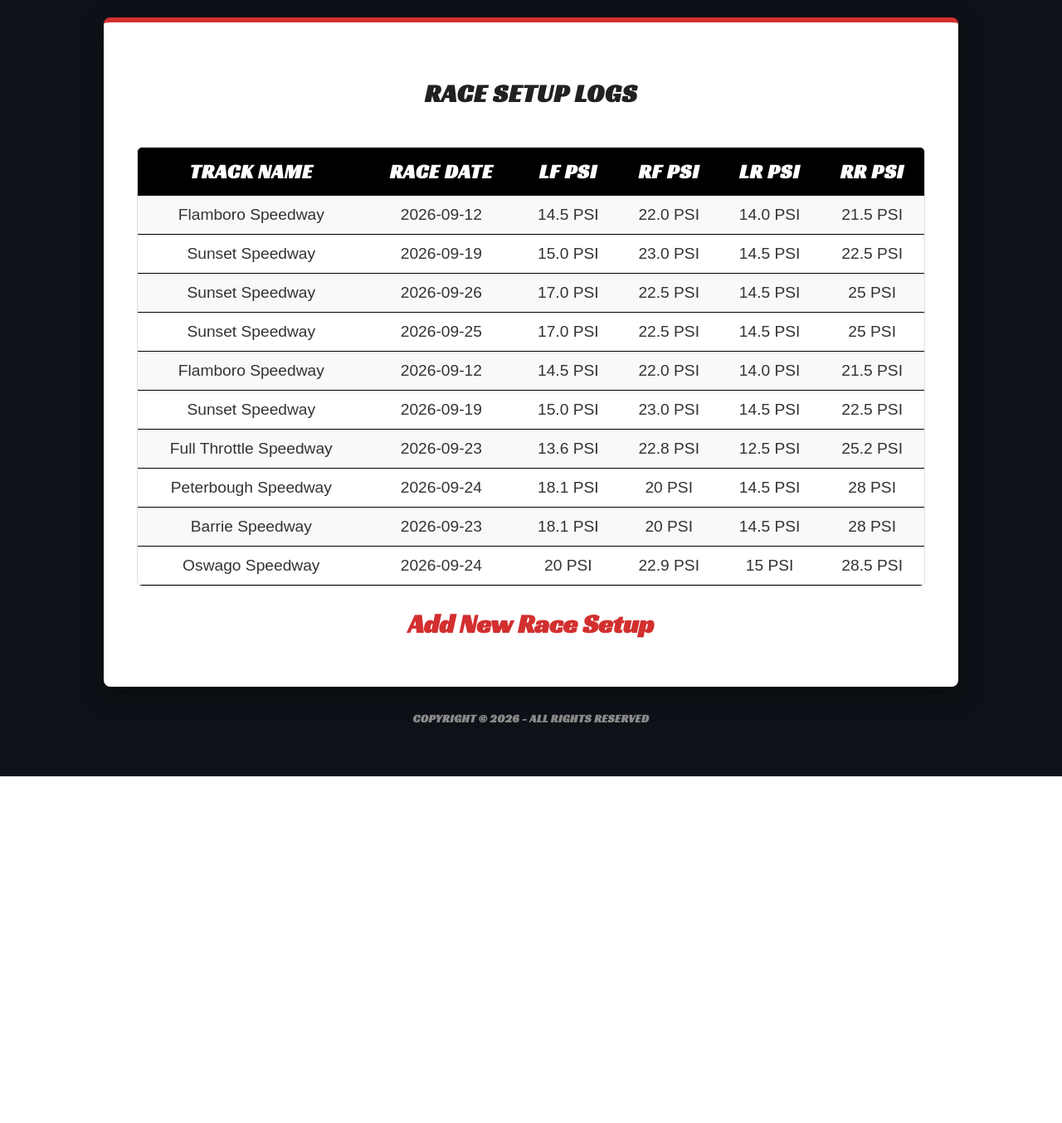
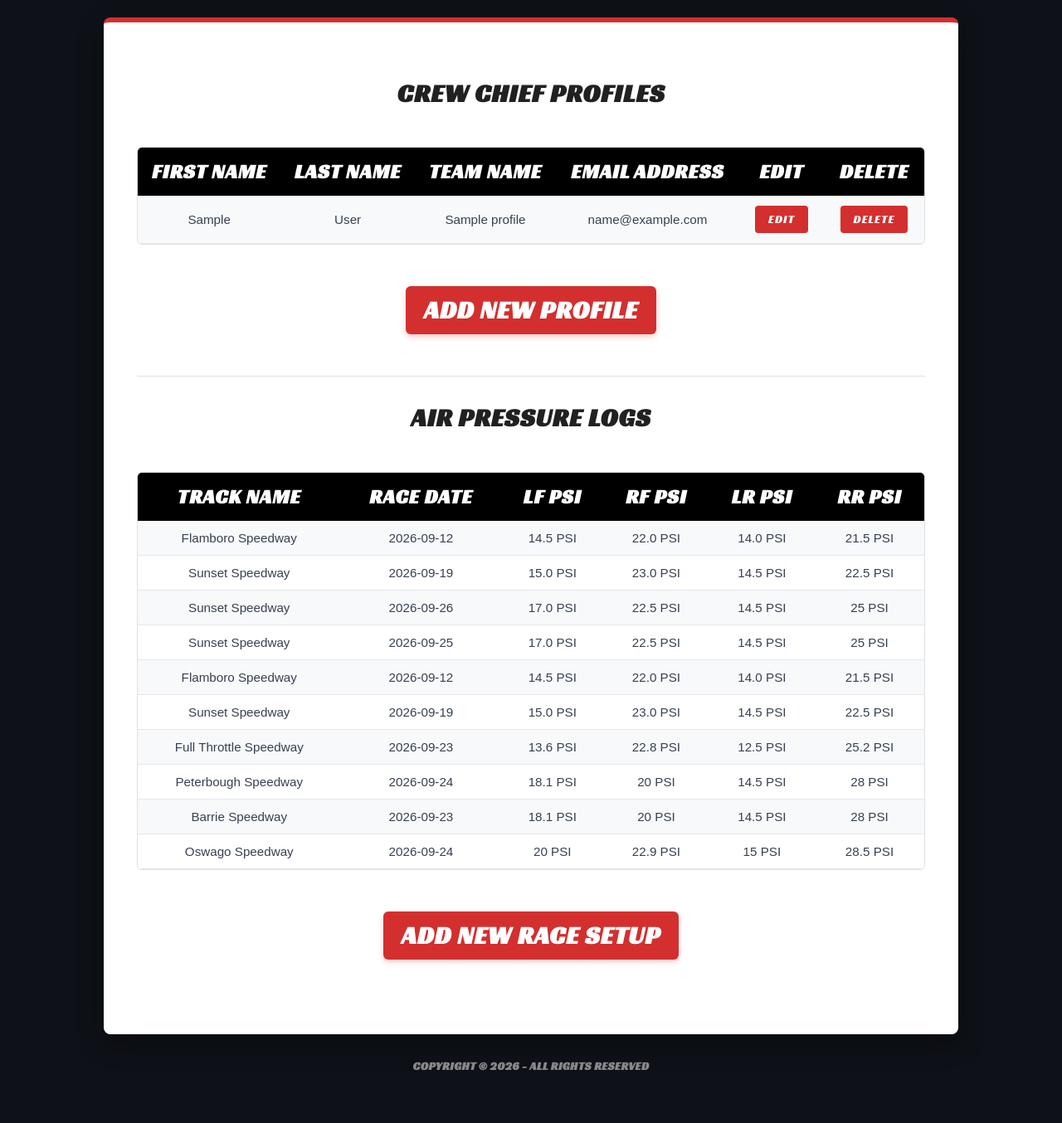
Before and after one commit to MarioCalitri/PHP_assignment_2, a PHP site: page / in a window 1280 px wide. Shown: the part 80-1434 px from the top of the page at 83% size. Before the commit the page ends 1016 px from the top, so only its background shows below. Run offline with PHP 8.4, Linux system fonts and the light colour scheme; data comes from the database, SQL or seed files in the repository; both versions use the stored data as it was after the commit; tables that the repository leaves empty hold one stand-in row (values such as "Sample post").

Commit message:
Add files via upload

```diff
--- a/add_setup_form.php
+++ b/add_setup_form.php
@@ -35,7 +35,7 @@
                 <input type="submit" value="Add Setup">
             </form>
 
-            <p><a href="index.php">View Race Setup List</a></p>
+            <p><a href="index.php" class="btn-add"> Crew Chief Dashboard</a></p>
 
         </main>
 
--- a/index.php
+++ b/index.php
@@ -9,6 +9,13 @@
     $setups = $statementSetups->fetchAll();
     $statementSetups->closeCursor();
 
+    // fetch profiles
+    $queryProfiles = 'SELECT * FROM profiles';
+    $statementProfiles = $db->prepare($queryProfiles);
+    $statementProfiles->execute();
+    $profiles = $statementProfiles->fetchAll();
+    $statementProfiles->closeCursor();
+
 ?>
 
 <!DOCTYPE html>
@@ -17,7 +24,7 @@
 
 <head>
     <title>Crew Chief Race Setup Log</title>
-    <link rel="stylesheet" type="text/css" href="css/setup.css?v=99" />
+    <link rel="stylesheet" type="text/css" href="css/setup.css" />
 </head>
 
     <body>
@@ -25,7 +32,49 @@
         <?php include("header.php"); ?>
 
         <main>
-            <h2>Race Setup Logs</h2>
+            <!-- CREW CHIEF PROFILES TABLE -->
+            <h2>Crew Chief Profiles</h2>
+
+            <table>
+                <tr>
+                    <th>First Name</th>
+                    <th>Last Name</th>
+                    <th>Team Name</th>
+                    <th>Email Address</th>
+                    <th>Edit</th>
+                    <th>Delete</th>
+                </tr>
+
+                <?php foreach ($profiles as $profile) : ?>
+                <tr>
+                    <td><?php echo htmlspecialchars($profile['firstName']); ?></td>
+                    <td><?php echo htmlspecialchars($profile['lastName']); ?></td>
+                    <td><?php echo htmlspecialchars($profile['teamName']); ?></td>
+                    <td><?php echo htmlspecialchars($profile['emailAddress']); ?></td>
+
+                    <td>
+                        <form action="update_profile_form.php" method="post">
+                            <input type="hidden" name="profile_id" value="<?php echo $profile['profileID']; ?>">
+                            <input type="submit" value="EDIT" class="btn-action">
+                        </form>
+                    </td>
+                    <td>
+                        <form action="delete_profile.php" method="post">
+                            <input type="hidden" name="profile_id" value="<?php echo $profile['profileID']; ?>">
+                            <input type="submit" value="Delete" class="btn-action">
+                        </form>
+                    </td>
+
+                </tr>
+                <?php endforeach; ?>
+            </table>
+
+            <p><a href="add_profile_form.php" class="btn-add">Add New Profile</a></p>
+
+            <hr style="margin: 30px 0; border: 0; border-top: 1px solid #E0E0E0;">
+
+            <!-- RACE SETUP LOGS TABLE -->
+            <h2>Air Pressure Logs</h2>
 
             <table>
                 <tr>
@@ -37,7 +86,7 @@
                     <th>RR PSI</th>
                 </tr>
 
-            <?php foreach ($setups as $setup) : ?>
+                <?php foreach ($setups as $setup) : ?>
                 <tr>
                     <td><?php echo htmlspecialchars($setup['trackName']); ?></td>
                     <td><?php echo htmlspecialchars($setup['raceDate']); ?></td>
@@ -46,16 +95,14 @@
                     <td><?php echo htmlspecialchars(str_replace(' PSI', '', $setup['tirePressureLR'])) . ' PSI'; ?></td>
                     <td><?php echo htmlspecialchars(str_replace(' PSI', '', $setup['tirePressureRR'])) . ' PSI'; ?></td>
                 </tr>
-
                 <?php endforeach; ?>
-
             </table>
 
-                <p><a href="add_setup_form.php">Add New Race Setup</a></p>
+            <p><a href="add_setup_form.php" class="btn-add">Add New Race Setup</a></p>
 
         </main>
 
         <?php include("footer.php"); ?>
 
-
     </body>
+</html>
--- a/setup.css
+++ b/setup.css
@@ -1,4 +1,3 @@
-
 @import url('https://fonts.googleapis.com/css2?family=Racing+Sans+One&display=swap');
 
 .racing-sans-one-regular {
@@ -16,6 +15,7 @@ body {
     margin: 0;
     padding: 40px 20px;
 }
+
 main {
     display: block;
     max-width: 950px;
@@ -31,7 +31,7 @@ main {
 }
 
 h1 {
-        font-family: "Racing Sans One", sans-serif !important;
+    font-family: "Racing Sans One", sans-serif ;
     margin-top: 0;
     color: #FFFFFF;
     text-align: center;
@@ -39,8 +39,9 @@ main {
     letter-spacing: 1.5px;
     text-transform: uppercase;
 }
+
 h2 {
-        font-family: "Racing Sans One", sans-serif !important;
+    font-family: "Racing Sans One", sans-serif ;
     text-align: center;
     color: #212121;
     margin-bottom: 1.5em;
@@ -58,10 +59,11 @@ table {
     border-radius: 6px;
     overflow: hidden;
     border: 1px solid #E0E0E0;
+    font-family: Arial, Helvetica, sans-serif;
 }
 
 th {
-    font-family: "Racing Sans One", sans-serif !important;
+    font-family: "Racing Sans One", sans-serif ;
     background-color: #000000;
     color: #FFFFFF;
     font-weight: 600;
@@ -72,13 +74,12 @@ th {
 }
 
 td {
-    font-family: "Science Gothic", sans-serif;
-    padding: 12px;
-    border-bottom: 1px solid #000000;
+    padding: 12px 16px;
+    border-bottom: 1px solid #E5E7EB;
     text-align: center;
     vertical-align: middle;
-    font-size: 1.2em;
-    color: #333333;
+    font-size: 0.95em;
+    color: #374151;
 }
 
 tr:nth-child(even) td {
@@ -89,69 +90,110 @@ tr:hover td {
     background-color: #EEF2F6;
 }
 
-/* Form Layout */
+/* Clean Stacked Form */
 form {
-    display: grid;
-    grid-template-columns: 200px 280px;
-    gap: 16px 12px;
-    justify-content: center;
-    max-width: 500px;
+    display: flex;
+    flex-direction: column;
+    max-width: 550px;
     margin: 20px auto;
-    align-items: center;
     background: #F8F9FA;
-    padding: 25px;
-    border-radius: 6px;
+    padding: 30px;
+    border-radius: 8px;
     border: 1px solid #E0E0E0;
-
+    box-sizing: border-box;
 }
 
 form label {
-    font-weight: 500;
-    text-align: right;
-    color: #000000;
-    font-size: 1.5em;
+    font-weight: 600;
+    text-align: left;
+    color: #212121;
+    font-size: 1.1em;
+    margin-bottom: 6px;
+    margin-top: 14px;
+    text-transform: uppercase;
+    letter-spacing: 0.5px;
 }
 
+form label:first-of-type {
+    margin-top: 0;
+}
+
+/* Force ALL input types to be identical */
 form input[type="text"],
-form input[type="date"] {
-    width: 100%;
-    padding: 12px 16px;
-    border: 1px solid #CCCCCC;
-    border-radius: 4px;
-    font-size: 18px;
-    box-sizing: border-box;
-    transition: border-color 0.2s ease;
+form input[type="date"],
+form input[type="email"] {
+    width: 70% ;
+    justify-items: left;
+    padding: 12px 14px ;
+    border: 1px solid #CCCCCC ;
+    border-radius: 4px ;
+    font-size: 16px ;
+    font-family: sans-serif !;
+    box-sizing: border-box !;
+    transition: border-color 0.2s ease, box-shadow 0.2s ease;
 }
 
 form input[type="text"]:focus,
-form input[type="date"]:focus {
-    border-color: #D32F2F;
+form input[type="date"]:focus,
+form input[type="email"]:focus {
+    border-color: #D32F2F ;
+    box-shadow: 0 0 0 3px rgba(211, 47, 47, 0.15);
     outline: none;
 }
+
 form input[type="submit"] {
-    padding: 12px 24px;
+    margin-top: 24px;
+    padding: 12px 20px;
     background-color: #D32F2F;
     color: #FFFFFF;
     border: none;
     border-radius: 4px;
     font-family: "Racing Sans One", sans-serif;
-    font-weight: 600;
-    font-style: normal;
+    font-size: 1.1em;
     text-transform: uppercase;
     letter-spacing: 1px;
     cursor: pointer;
-    justify-self: start;
     transition: background-color 0.2s ease, transform 0.1s ease;
 }
 
 form input[type="submit"]:hover {
-    background-color: #fa0000;
+    background-color: #B71C1C;
     transform: translateY(-1px);
 }
 
+/* Action forms inside tables */
+table td form {
+    display: inline-block;
+    margin: 0 auto;
+    padding: 0;
+    background: transparent;
+    border: none;
+    box-shadow: none;
+    text-align: center;
+}
+
+.btn-delete,
+table td form input[type="submit"] {
+    background-color: #D32F2F;
+    color: #FFFFFF;
+    border: none;
+    padding: 6px 14px;
+    border-radius: 4px;
+    font-family: "Racing Sans One", sans-serif;
+    font-size: 0.9em;
+    text-transform: uppercase;
+    cursor: pointer;
+}
+table td form input[type="submit"],
+.btn-action,
+.btn-delete {
+    display: inline-block;
+    margin: 0 auto;
+    text-align: center;
+}
 a {
     color: #D32F2F;
-    font-size: 2em;
+    font-size: 1.5em;
     font-weight: 600;
     text-decoration: none;
     transition: color 0.2s ease;
@@ -164,7 +206,9 @@ a:hover {
 
 p {
     text-align: center;
-    margin-top: 20px;
+    margin-top: 40px;
+    font-size: 30px;
+    color: #3fc421;
 }
 
 footer h2 {
@@ -173,3 +217,48 @@ footer h2 {
     letter-spacing: 0.5px;
     margin-top: 30px;
 }
+/* Table Action Buttons (Edit & Delete) */
+table td form input[type="submit"],
+.btn-action {
+    background-color: #D32F2F ;
+    color: #FFFFFF ;
+    border: none ;
+    padding: 8px 16px ;
+    border-radius: 4px ;
+    font-family: "Racing Sans One", sans-serif ;
+    font-size: 0.9em ;
+    text-transform: uppercase ;
+    cursor: pointer ;
+    display: inline-block ;
+    visibility: visible ;
+    opacity: 1 ;
+}
+
+table td form input[type="submit"]:hover,
+.btn-action:hover {
+    background-color: #B71C1C ;
+}
+/* Button Links (Add New Profile / Setup) */
+a.btn-add {
+    display: inline-block;
+    background-color: #D32F2F ;
+    color: #FFFFFF ;
+    font-family: "Racing Sans One", sans-serif ;
+    font-size: 1em ;
+    text-transform: uppercase ;
+    letter-spacing: 1px ;
+    text-decoration: none ;
+    padding: 10px 22px ;
+    border-radius: 6px ;
+    box-shadow: 0 3px 6px rgba(211, 47, 47, 0.25) ;
+    transition: all 0.2s ease ;
+    margin-top: 10px;
+    margin-bottom: 20px;
+}
+
+a.btn-add:hover {
+    background-color: #B71C1C ;
+    transform: translateY(-2px);
+    box-shadow: 0 5px 12px rgba(183, 28, 28, 0.35) ;
+    text-decoration: none ;
+}
```
Also changed, not shown: add_error.php (added, +26 -0 lines), add_profile.php (added, +50 -0 lines), add_profile_confirmation.php (added, +25 -0 lines), add_profile_form.php (added, +39 -0 lines), delete_profile.php (added, +18 -0 lines), profiles.php (added, +66 -0 lines), race_setup_2026.sql (added, +106 -0 lines), update_error.php (added, +23 -0 lines), update_profile.php (added, +56 -0 lines), update_profile_confirmation.php (added, +26 -0 lines), update_profile_form.php (added, +55 -0 lines). Lines whose indentation alone changed are shown as unchanged.
